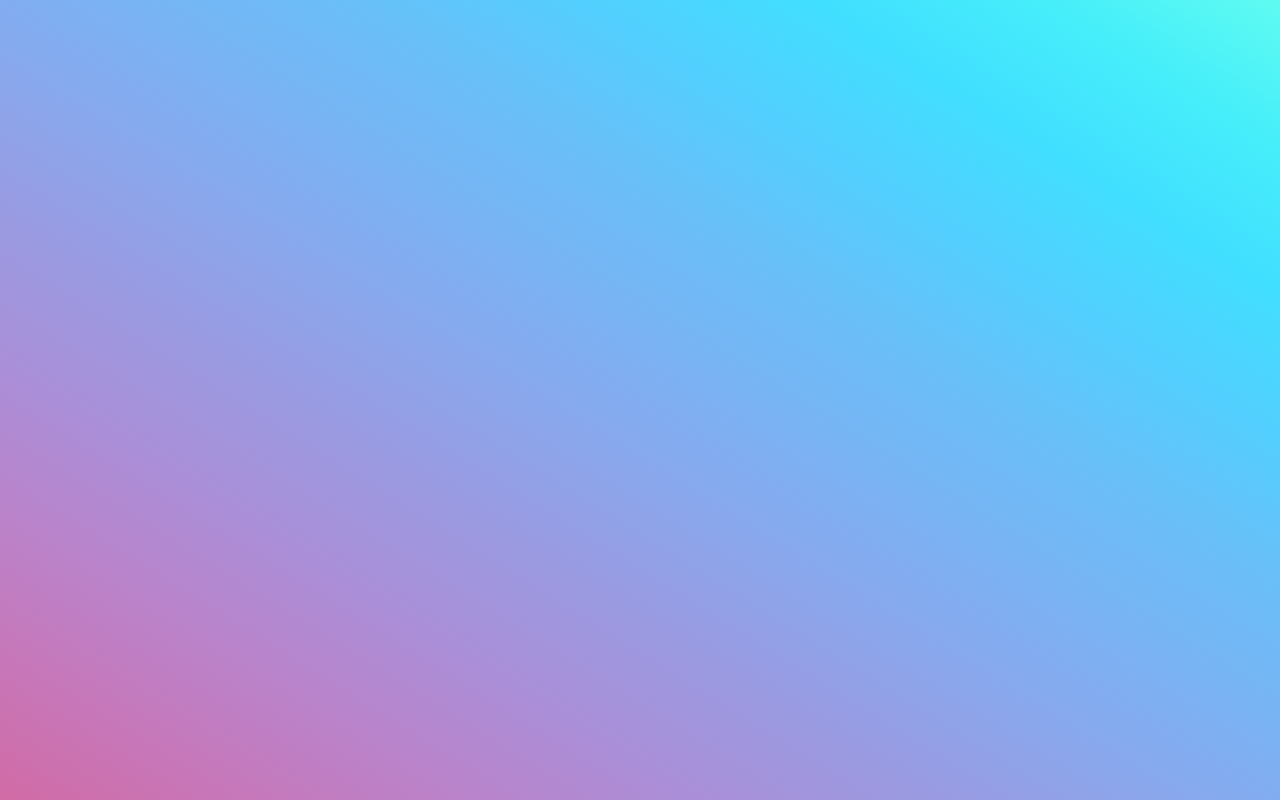
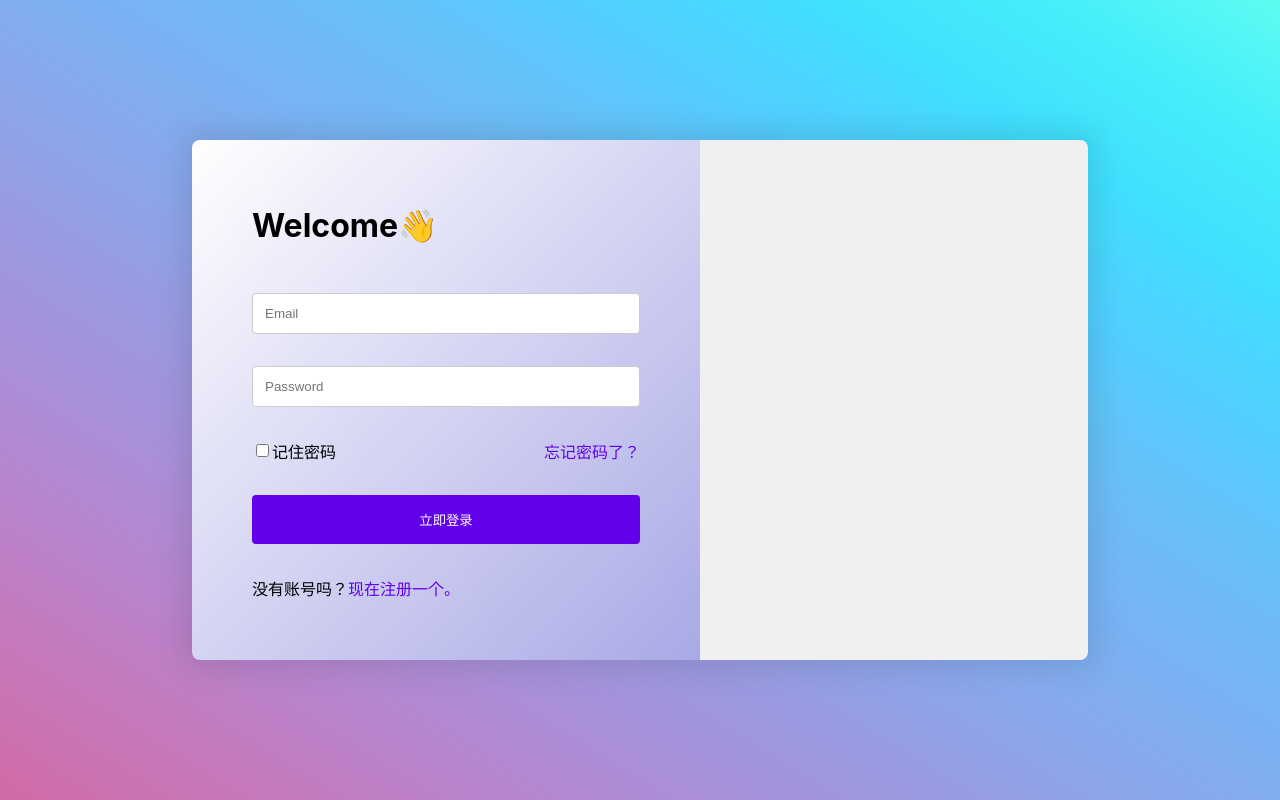
Before and after one commit to syymm/aigleam_Frontend, a React (Create React App) app: page /login in a window 1280 px wide. Built offline with nearby package versions, Linux system fonts and the light colour scheme.

Commit message:
Added new feature

```diff
--- a/src/App.css
+++ b/src/App.css
@@ -1,4 +1,7 @@
 .homepage {
   background-image: linear-gradient(to right top, #d16ba5, #c777b9, #ba83ca, #aa8fd8, #9a9ae1, #8aa7ec, #79b3f4, #69bff8, #52cffe, #41dfff, #46eefa, #5ffbf1);
   height: 100vh;
+  display: flex;
+  justify-content: center;
+  align-items: center;
 }
--- a/src/App.js
+++ b/src/App.js
@@ -1,9 +1,10 @@
 import './App.css';
+import LoginComponent from './LoginComponent';
 
 function App() {
   return (
     <div className="homepage">
-
+      <LoginComponent />
     </div>
   );
 }
--- /dev/null
+++ b/src/LoginComponent.css
@@ -0,0 +1,78 @@
+.login-component {
+    display: flex;
+    width: 70%;
+    max-width: 960px;
+    height: 520px; /* 增加高度以适应更大的内部间距 */
+    margin: auto;
+    border-radius: 8px;
+    overflow: hidden;
+    box-shadow: 0 0 30px 10px rgba(0, 0, 0, 0.1);
+  }
+
+  .login-form {
+    flex: 1.5;
+    padding: 60px; /* 增加内边距 */
+    display: flex;
+    flex-direction: column;
+    justify-content: center;
+    background-image: linear-gradient(to bottom right, #FFFFFF, #A9A9E6);
+  }
+
+  .login-image {
+    flex: 1.5;
+    background-color: #f0f0f0;
+    background-size: cover;
+    background-position: center;
+  }
+
+  .login-form h1 {
+    margin-bottom: 3rem; /* 增加标题下的间距 */
+  }
+
+  .login-form form {
+    display: flex;
+    flex-direction: column;
+  }
+
+  .login-form input[type="email"],
+  .login-form input[type="password"] {
+    padding: 12px; /* 增加输入框的填充 */
+    margin-bottom: 2rem; /* 增加输入框之间的间距 */
+    border: 1px solid #ccc;
+    border-radius: 4px;
+  }
+
+  .login-form button {
+    padding: 15px; /* 增加按钮的填充 */
+    background-color: #6200ea;
+    color: white;
+    border: none;
+    border-radius: 4px;
+    cursor: pointer;
+    margin-top: 2rem; /* 为按钮增加上边距 */
+  }
+
+  .login-form a {
+    color: #6200ea;
+    text-decoration: none;
+  }
+
+  .login-form p {
+    margin-top: 2rem; /* 增加段落的上边距 */
+  }
+
+  .credentials-actions {
+    display: flex;
+    justify-content: space-between;
+    align-items: center;
+  }
+
+  .remember-me {
+    display: flex;
+    align-items: center;
+
+  }
+
+  .forgot-password {
+    text-decoration: none;
+  }
--- /dev/null
+++ b/src/LoginComponent.js
@@ -0,0 +1,57 @@
+import React, { useState } from 'react';
+import './LoginComponent.css'; // You'll create this CSS file to style your component
+
+function LoginComponent() {
+  const [email, setEmail] = useState('');
+  const [password, setPassword] = useState('');
+  const [rememberMe, setRememberMe] = useState(false);
+
+  const handleLogin = () => {
+    // Implement your login logic here
+    console.log(email, password, rememberMe);
+  };
+
+  return (
+    <div className="login-component">
+      <div className="login-form">
+        <h1>Welcome👋</h1>
+        <form onSubmit={handleLogin}>
+          <input
+            type="email"
+            placeholder="Email"
+            value={email}
+            onChange={(e) => setEmail(e.target.value)}
+            required
+          />
+          <input
+            type="password"
+            placeholder="Password"
+            value={password}
+            onChange={(e) => setPassword(e.target.value)}
+            required
+          />
+          <div className="credentials-actions">
+            <label className="remember-me">
+              <input
+                type="checkbox"
+                checked={rememberMe}
+                onChange={(e) => setRememberMe(e.target.checked)}
+              />
+              记住密码
+            </label>
+            <a href="#" className="forgot-password">忘记密码了？</a>
+          </div>
+          <button type="submit">立即登录</button>
+        </form>
+        <p>
+          没有账号吗？<a href="#">现在注册一个。</a>
+        </p>
+      </div>
+      <div className="login-image">
+        {/* 图片将在这里添加 */}
+      </div>
+    </div>
+  );
+}
+
+export default LoginComponent;
```
